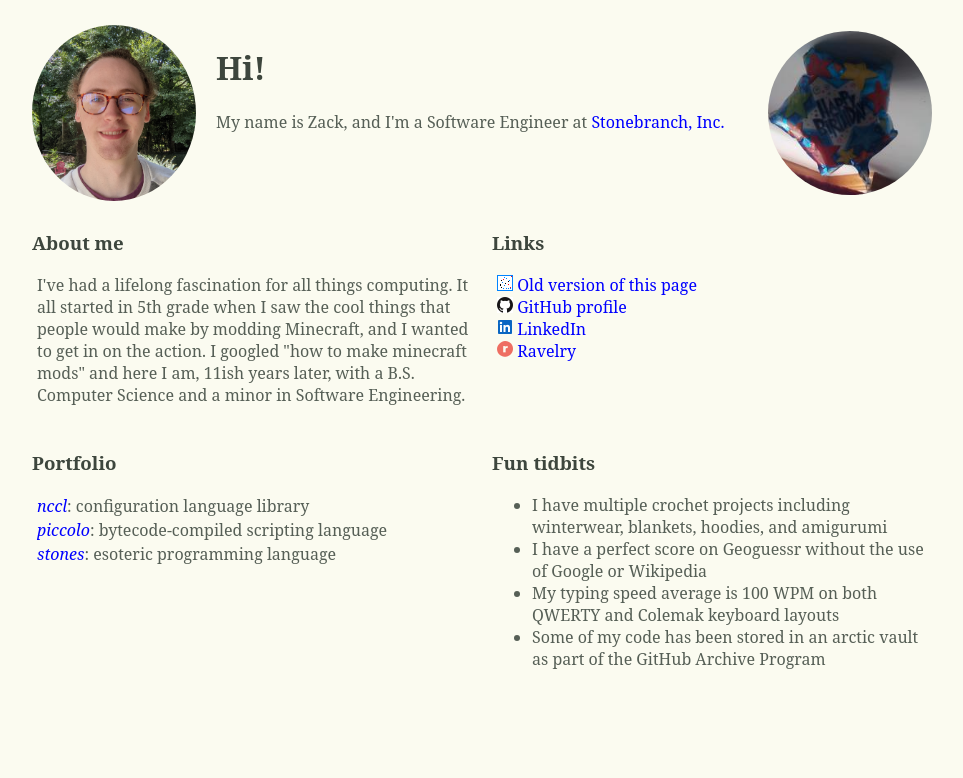
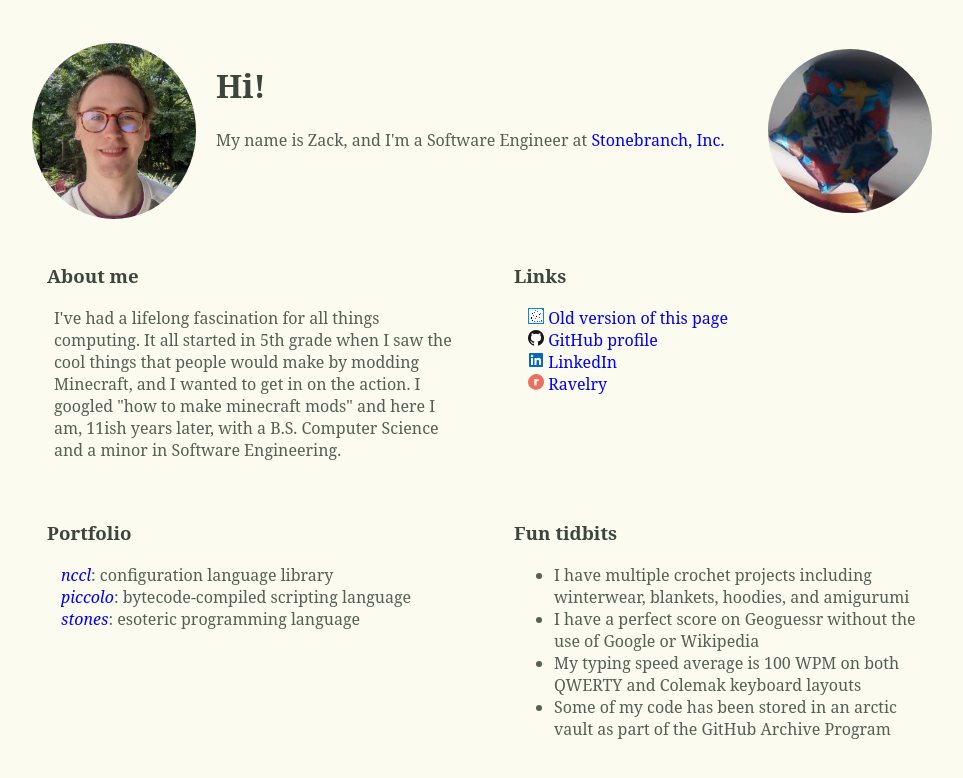
Before and after one commit to zphixon/zphixon.github.io, a plain HTML site: page index.html in a window 1280 px wide. Shown: the whole page, without its empty margins (158-1121 px from the left). Drawn offline with Linux system fonts and the light colour scheme.

Commit message:
even more proper

```diff
--- a/index.html
+++ b/index.html
@@ -8,45 +8,51 @@
     <title>Zack Hixon</title>
   </head>
   <body>
-    <br>
-
     <div class="container" id="header">
       <div class="flex center">
         <img class="circle" width="100%" src="newnewphoto.jpg">
       </div>
-      <span class="flex" style="flex-basis:40%;" id="hi">
+      <div class="flex wide">
         <h1 class="darker">Hi!</h1>
-        <p>My name is Zack, and I'm a Software Engineer at <a href="https://stonebranch.com">Stonebranch, Inc.</a></p>
-      </span>
-      <div class="flex center">
+        <p>
+          My name is Zack, and I'm a Software Engineer at
+          <a href="https://stonebranch.com">Stonebranch, Inc.</a>
+        </p>
+      </div>
+      <div class="flex center" id="hb">
         <img class="circle" width="100%" src="hb.jpg">
       </div>
     </div>
 
     <div class="container">
-      <span class="flex">
+      <div class="flex space-around first nudge-right">
         <h3 class="darker">About me</h3>
-        <p class="item" id="about">I've had a lifelong fascination for all things computing. It all started in 5th grade when
+        <p class="inset" id="about">I've had a lifelong fascination for all things computing. It all started in 5th grade when
         I saw the cool things that people would make by modding Minecraft, and I wanted to get in on
         the action. I googled "how to make minecraft mods" and here I am, <span id="years"></span> years
         later, with a B.S. Computer Science and a minor in Software Engineering.</p>
-      </span>
-      <span class="flex">
+      </div>
+      <div class="flex space-around last nudge-right">
         <h3 class="darker">Links</h3>
-        <a class="item" href="old_index/index.html"><img src="favicons/mysite.png"> Old version of this page</a><br>
-        <a class="item" href="https://github.com/zphixon"><img src="favicons/github.png"> GitHub profile</a><br>
-        <a class="item" href="https://linkedin.com/in/zphixon"><img src="favicons/linkedin.png""> LinkedIn</a><br>
-        <a class="item" href="https://www.ravelry.com/people/zphixon"><img src="favicons/ravelry.png"> Ravelry</a><br>
-      </span>
+        <ul>
+          <li class="inset"><a href="old_index/index.html"><img src="favicons/mysite.png"> Old version of this page</a></li>
+          <li class="inset"><a href="https://github.com/zphixon"><img src="favicons/github.png"> GitHub profile</a></li>
+          <li class="inset"><a href="https://linkedin.com/in/zphixon"><img src="favicons/linkedin.png""> LinkedIn</a></li>
+          <li class="inset"><a href="https://www.ravelry.com/people/zphixon"><img src="favicons/ravelry.png"> Ravelry</a></li>
+        </ul>
+      </div>
     </div>
+
     <div class="container">
-      <span class="flex">
+      <div class="flex space-around first nudge-right">
         <h3 class="darker">Portfolio</h3>
-        <i class="item" style="line-height:24px;"><a href="https://github.com/zphixon/nccl">nccl</a></i>: configuration language library<br>
-        <i class="item" style="line-height:24px;"><a href="https://github.com/zphixon/piccolo">piccolo</a></i>: bytecode-compiled scripting language<br>
-        <i class="item" style="line-height:24px;"><a href="https://github.com/zphixon/stones">stones</a></i>: esoteric programming language<br>
-      </span>
-      <span class="flex">
+        <ul>
+          <li class="inset"><i><a href="https://github.com/zphixon/nccl">nccl</a></i>: configuration language library</li>
+          <li class="inset"><i><a href="https://github.com/zphixon/piccolo">piccolo</a></i>: bytecode-compiled scripting language</li>
+          <li class="inset"><i><a href="https://github.com/zphixon/stones">stones</a></i>: esoteric programming language</li>
+        </ul>
+      </div>
+      <div class="flex space-around last nudge-right">
         <h3 class="darker">Fun tidbits</h3>
         <ul>
           <li>I have multiple crochet projects including winterwear, blankets, hoodies, and amigurumi</li>
@@ -54,7 +60,7 @@
           <li>My typing speed average is 100 WPM on both QWERTY and Colemak keyboard layouts</li>
           <li>Some of my code has been stored in an arctic vault as part of the GitHub Archive Program</li>
         </ul>
-      </span>
+      </div>
     </div>
 
     <script type="text/javascript">
--- a/style.css
+++ b/style.css
@@ -21,10 +21,14 @@ a:link {
   display: flex;
 }
 
-.container > .flex {
+.flex, .wide {
   flex-basis: 0;
   flex-grow: 1;
   padding: 3px 10px 7px 10px;
+}
+
+.wide {
+  flex-basis: 40%;
 }
 
 @media (max-width: 850px) {
@@ -34,6 +38,10 @@ a:link {
 
   #header {
     flex-direction: row;
+  }
+
+  #hb {
+    display: none;
   }
 
   body {
@@ -49,8 +57,17 @@ a:link {
   justify-content: center;
 }
 
-.item {
-  padding-left: 5px;
+.inset {
+  padding-left: 7px;
+  list-style-type: none;
+}
+
+li.inset {
+  margin-left: -33px;
+}
+
+.nudge-right {
+  padding-left: 25px;
 }
 
 .darker {
@@ -60,3 +77,24 @@ a:link {
 .circle {
   border-radius: 50%;
 }
+
+#header {
+  margin-top: 40px;
+}
+
+.space-around {
+  margin-top: 15px;
+}
+
+.space-around:not(.first):not(.last) {
+  margin-left: 7px;
+  margin-right: 7px;
+}
+
+.first {
+  margin-right: 7px;
+}
+
+.last {
+  margin-left: 7px;
+}
```
